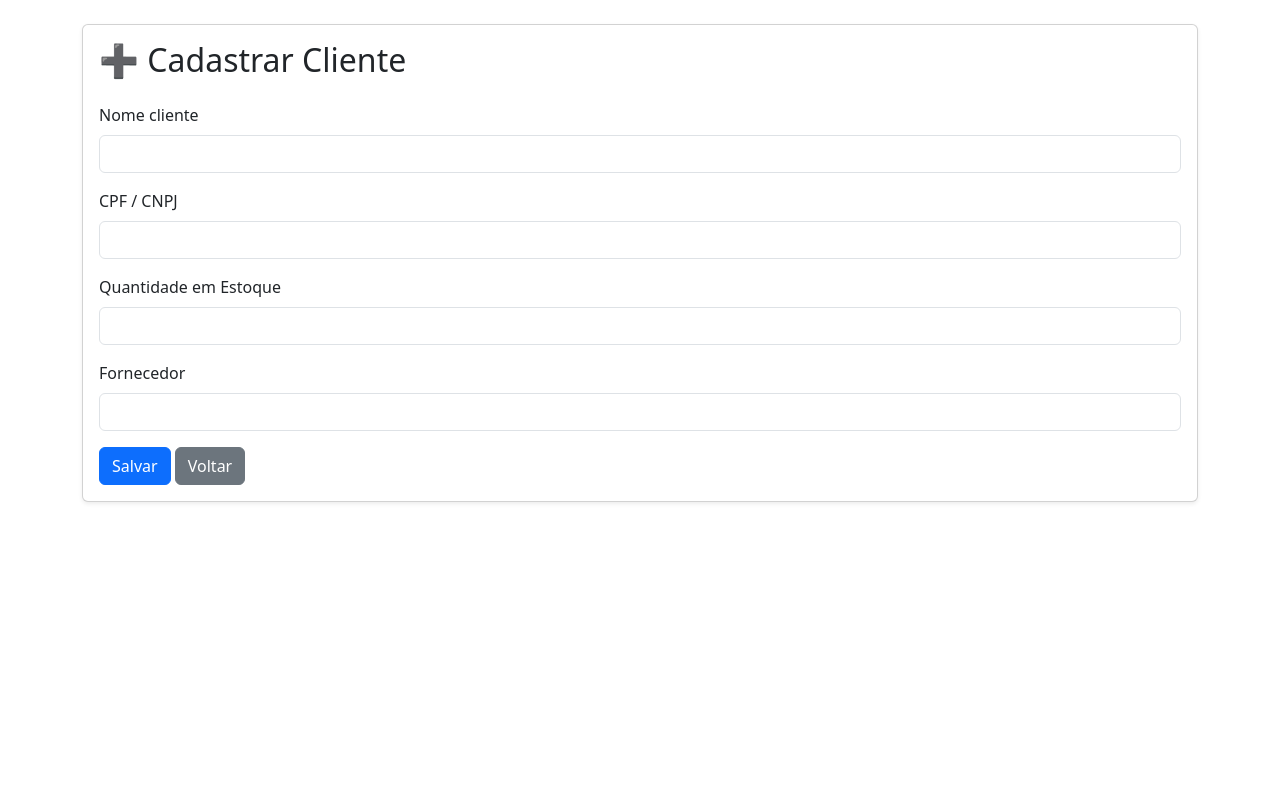
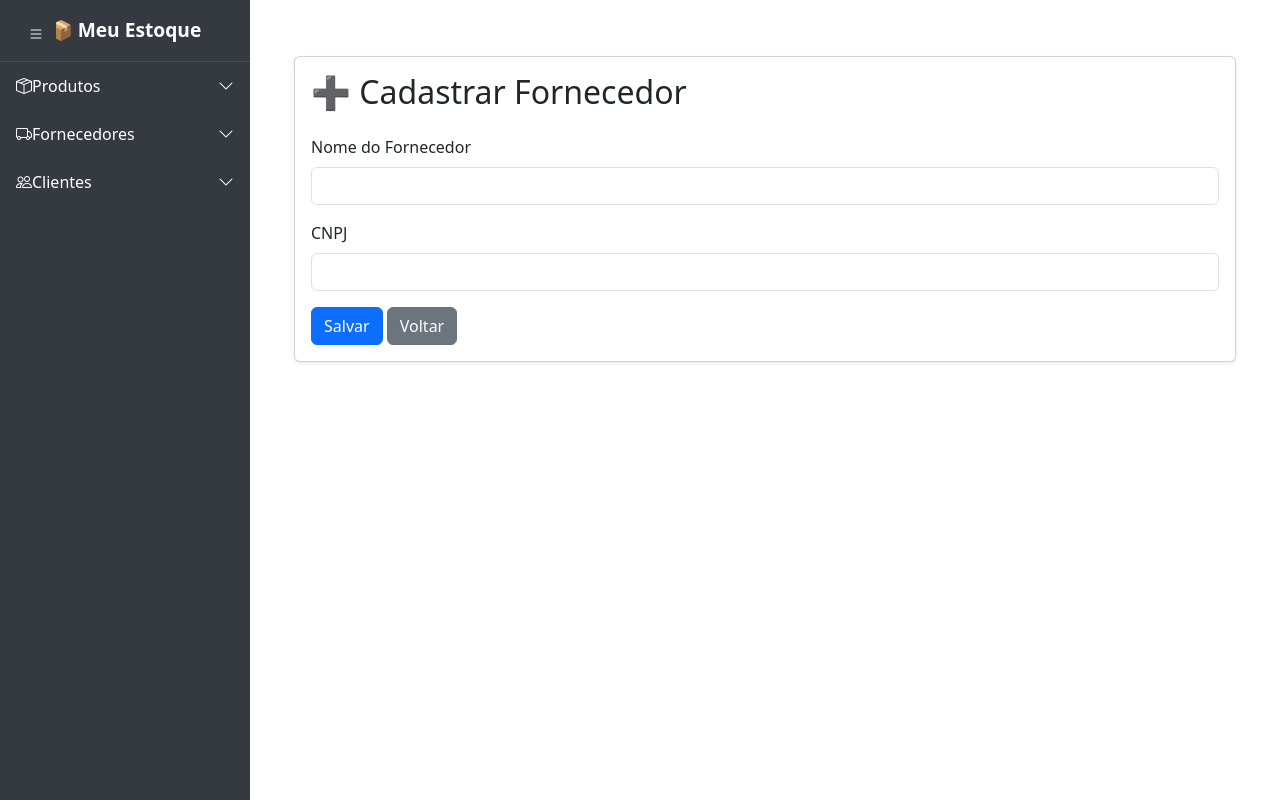
Before and after one commit to nordffa/projeto-final-impacta, a Flask app: page /fornecedor/cadastrar in a window 1280 px wide. Run offline with Flask 3, Linux system fonts and the light colour scheme.

Commit message:
Ajuste da interface da aba de navegacao, e adicao do adicionar clientes na aba de navegacao

```diff
--- /dev/null
+++ b/tempCodeRunnerFile.py
@@ -0,0 +1 @@
+fornecedor_cadastrar.html
--- a/templates/base.html
+++ b/templates/base.html
@@ -137,6 +137,7 @@
     <a href="#"><i class="bi bi-people"> </i> Clientes <i class="bi bi-chevron-down ms-auto"></i></a>
     <div class="submenu">
       <a href="{{ url_for('clientes') }}">Listar Clientes</a>
+      <a href="{{ url_for('cadastrar') }}">Teste</a>
     </div>
   </div>
 
--- a/templates/cliente_cadastrar.html
+++ b/templates/cliente_cadastrar.html
@@ -1,3 +1,6 @@
+{% extends "base.html" %}
+{% block content %}
+
 <!DOCTYPE html>
 <html lang="pt-br">
 <head>
@@ -6,6 +9,7 @@
     <link href="https://cdn.jsdelivr.net/npm/bootstrap@5.3.0/dist/css/bootstrap.min.css" rel="stylesheet">
 </head>
 <body>
+
     <div class="container mt-4">
         <div class="card shadow-sm">
             <div class="card-body">
--- a/templates/fornecedor_cadastrar.html
+++ b/templates/fornecedor_cadastrar.html
@@ -1,38 +1,25 @@
-<!DOCTYPE html>
-<html lang="pt-br">
-<head>
-    <meta charset="UTF-8">
-    <title>Formulário</title>
-    <link href="https://cdn.jsdelivr.net/npm/bootstrap@5.3.0/dist/css/bootstrap.min.css" rel="stylesheet">
-</head>
-<body>
+{% extends "base.html" %}
+{% block content %}
+
 <div class="container mt-4">
     <div class="card shadow-sm">
         <div class="card-body">
-                <h2 class="card-title mb-4">➕ Cadastrar Cliente</h2>
+            <h2 class="card-title mb-4">➕ Cadastrar Fornecedor</h2>
             <form method="post">
                 <div class="mb-3">
-                        <label class="form-label">Nome cliente </label>
-                        <input type="text" name="nome_completo" class="form-control" required>
+                    <label class="form-label">Nome do Fornecedor</label>
+                    <input type="text" name="nome" class="form-control" required>
                 </div>
                 <div class="mb-3">
-                        <label class="form-label">CPF / CNPJ </label>
-                        <input type="text" name="cpf" class="form-control" required>
+                    <label class="form-label">CNPJ</label>
+                    <input type="text" name="cnpj" class="form-control" required>
                 </div>
 
-                    <div class="mb-3">
-                        <label class="form-label">Quantidade em Estoque</label>
-                        <input type="number" name="qtde_estoque" class="form-control" required>
-                    </div>
-                    <div class="mb-3">
-                        <label class="form-label">Fornecedor</label>
-                        <input type="text" name="fornecedor" class="form-control">
-                    </div>
                 <button type="submit" class="btn btn-primary">Salvar</button>
-                    <a href="#" class="btn btn-secondary">Voltar</a>
+                <a href="{{ url_for('index') }}" class="btn btn-secondary">Voltar</a>
             </form>
         </div>
     </div>
 </div>
-</body>
-</html>
+
+{% endblock %}
--- a/templates/listar_cliente.html
+++ b/templates/listar_cliente.html
@@ -38,4 +38,4 @@
 {% endif %}
 
 {% endblock %}
-tess testes
+test
```
Lines whose indentation alone changed are shown as unchanged.
